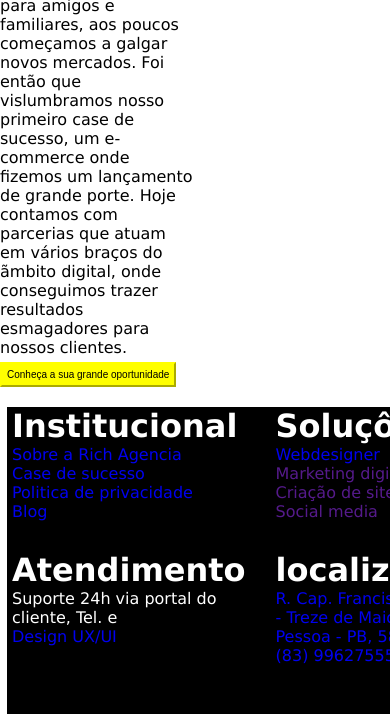
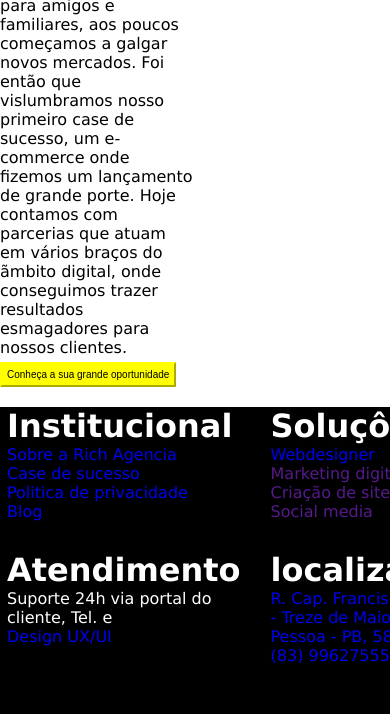
Before and after one commit to viniciureis/Rich-Agencia, a plain HTML site: page index.html in a window 390 px wide. Shown: the part 8892-9606 px from the top of the page. Drawn offline with Linux system fonts and the light colour scheme.

Commit message:
Update style.css

```diff
--- a/style.css
+++ b/style.css
@@ -258,7 +258,7 @@ gap: 30px;
 .grid3{
   display: grid;
   grid-template-columns: 1fr 1fr ;
-  padding-left: 5px;
+  padding-left: 15px;
 }
 .pad{
   padding-left: 0px;
@@ -319,7 +319,5 @@ gap: 30px;
 .buttom{
   font-size: 10px;
 }
-footer{
-  padding-left: 15px;
+
 }
-}
```
